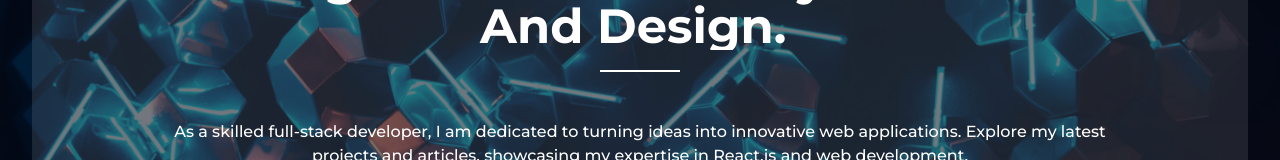
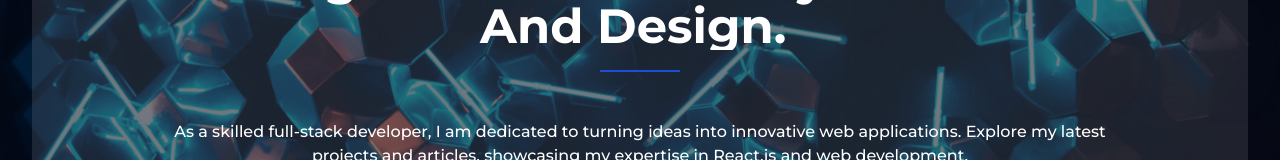
Before and after one commit to Avijit-Sarkar/blocks, a Next.js app: page / in a window 1280 px wide. Shown: the part 331-491 px from the top of the page. Built offline with nearby package versions, Linux system fonts and the light colour scheme.

Commit message:
changes ignore

```diff
--- a/src/app/page.tsx
+++ b/src/app/page.tsx
@@ -1,15 +1,18 @@
 import About from "@/components/About";
+import Banner from "@/components/Banner";
 import Experience from "@/components/Experience";
-import Hero from "@/components/Hero";
 import Works from "@/components/Works";
-
-export const dynamic = "force-dynamic";
-export const fetchCache = "force-no-store";
 
 export default function Home() {
   return (
     <>
-      <Hero />
+      <section className="flex z-10 min-h-screen bg-[url('/img/pro-bg.webp')] bg-no-repeat bg-cover bg-center w-full max-h-screen ">
+        <div className="dark:bg-dark/80 bg-dark/60 w-full max-h-screen">
+          <div className="container max-w-7xl mx-auto h-full ">
+            <Banner />
+          </div>
+        </div>
+      </section>
       <About />
       <Experience />
       <Works />
--- a/src/components/AboutCard.tsx
+++ b/src/components/AboutCard.tsx
@@ -10,7 +10,7 @@ const AboutCard: FC<AboutCardProps> = ({}) => {
         <Image
           className="w-24 h-24 md:w-60 md:h-auto md:rounded-md object-cover rounded-full mx-auto"
           src="/img/charlie.jpg"
-          alt="profile image"
+          alt="profile-image"
           width="384"
           height="512"
         />
--- a/src/components/Banner.tsx
+++ b/src/components/Banner.tsx
@@ -10,7 +10,7 @@ function Banner() {
                 text="Turning Vision Into Reality With Code And Design."
                 className=" !text-left xl:!text-5xl md:!text-center lg:!text-6xl md:!text-5xl !text-3xl"
               />
-              <span className="hidden md:flex mt-5 mb-8 mx-auto h-0.5 w-20 bg-white"></span>
+              <span className="hidden md:flex mt-5 mb-8 mx-auto h-0.5 w-20 bg-blue-700"></span>
               <p className="my-4 text-base font-medium lg:px-5 ">
                 As a skilled full-stack developer, I am dedicated to turning
                 ideas into innovative web applications. Explore my latest
```
